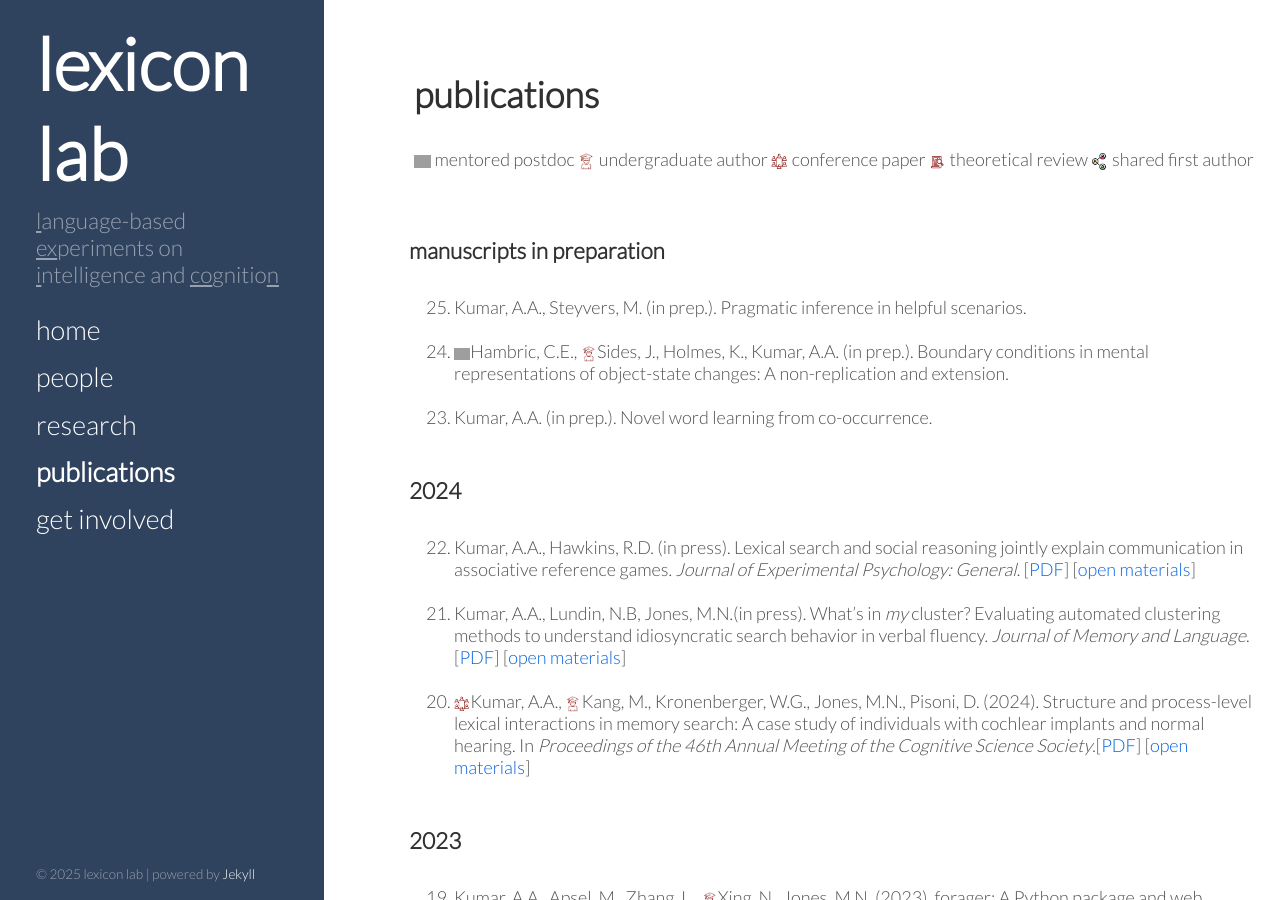
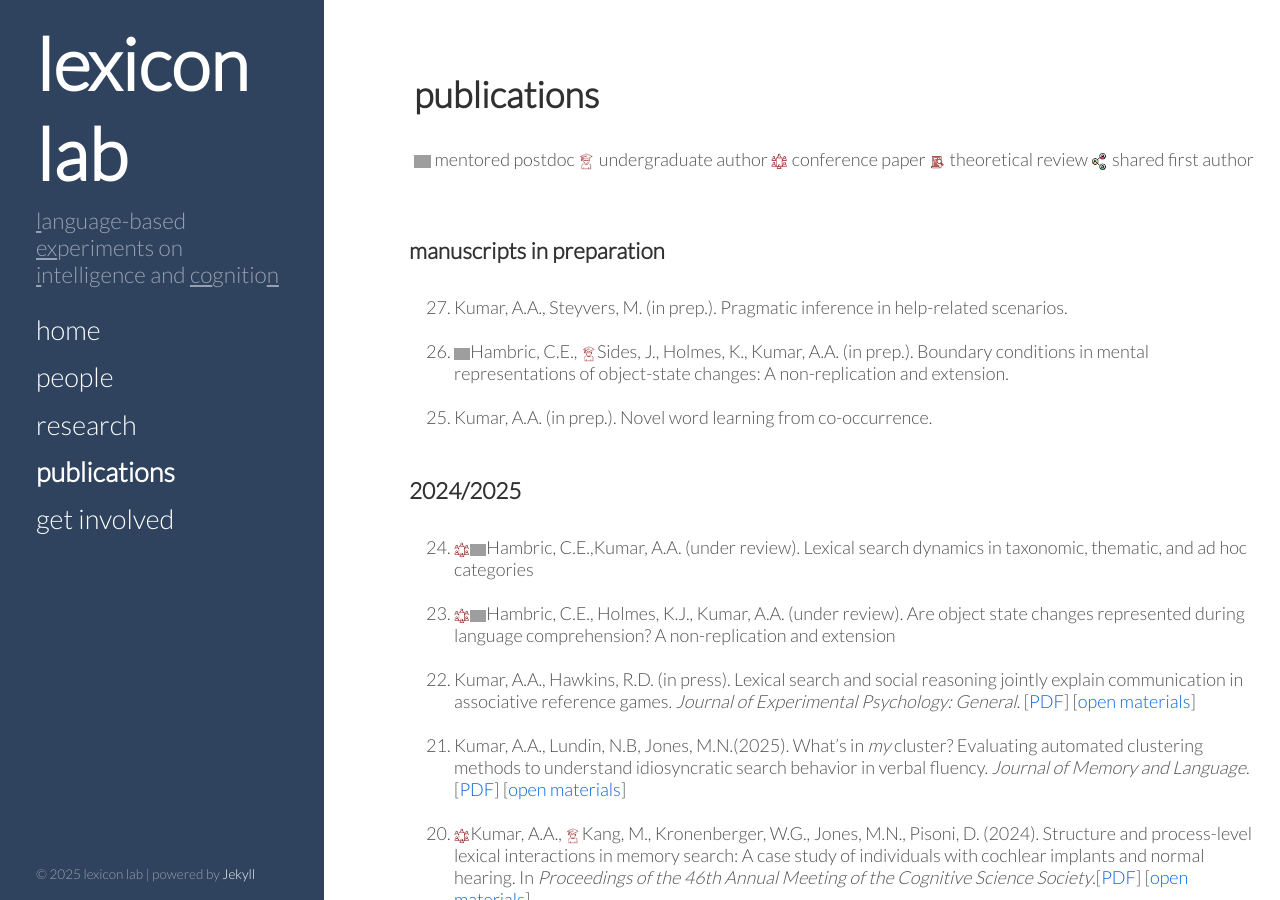
Before and after one commit to thelexiconlab/thelexiconlab.github.io, a Jekyll site: the page built from publications.html, in a window 1280 px wide and 900 px high. Built offline with Jekyll 4.4.1, drawn with Linux system fonts in a browser that asks for light colours; Markdown is read by kramdown in place of the engine named in the settings; grey boxes are pictures that could not be loaded.

Commit message:
update papers & positions

```diff
--- a/get involved.html
+++ b/get involved.html
@@ -22,7 +22,7 @@ To know more about our work and current projects, please head over to our <a hre
 
 Below are the available positions: <br><br>
 
-<u>Spring 2025: 2 students (Reach out before December 2024)</u><br><br>
+<!-- <u>Spring 2025: 2 students (Reach out before December 2024)</u><br><br>
 <ul>
     <li><u>Project 1: Collaborative Learning</u> (Independent Study, for credit only, 8-10 hours/week)
         <ul>
--- a/publications.html
+++ b/publications.html
@@ -14,12 +14,15 @@ order: 4
 <section>
 <ol reversed>
 <h3 class="unindent" > manuscripts in preparation </h3><br>
-<li><div>Kumar, A.A., Steyvers, M. (in prep.). Pragmatic inference in helpful scenarios.</div></li><br>
+<li><div>Kumar, A.A., Steyvers, M. (in prep.). Pragmatic inference in help-related scenarios.</div></li><br>
 <li><div><img src ="/images/icons/phd-icon.png" alt=" icon" class = "papericon" title="postdoc">Hambric, C.E., <img src ="/images/icons/undergrad.png" alt="ug icon" class = "papericon" title="undergraduate author">Sides, J., Holmes, K., Kumar, A.A. (in prep.). Boundary conditions in mental representations of object-state changes: A non-replication and extension.</div></li><br>
 <li><div>Kumar, A.A. (in prep.). Novel word learning from co-occurrence.</div></li><br>
-<h3 class="unindent"> 2024 </h3><br>
+<h3 class="unindent"> 2024/2025 </h3><br>
+<li><div><img src ="/images/icons/conference.png" alt="conference icon" class = "papericon"><img src ="/images/icons/phd-icon.png" alt=" icon" class = "papericon" title="postdoc">Hambric, C.E.,Kumar, A.A. (under review). Lexical search dynamics in taxonomic, thematic, and ad hoc categories</div></li><br>
+<li><div><img src ="/images/icons/conference.png" alt="conference icon" class = "papericon"><img src ="/images/icons/phd-icon.png" alt=" icon" class = "papericon" title="postdoc">Hambric, C.E., Holmes, K.J., Kumar, A.A. (under review). Are object state changes represented during language comprehension? A non-replication and extension
+</div></li><br>
 <li><div>Kumar, A.A., Hawkins, R.D. (in press). Lexical search and social reasoning jointly explain communication in associative reference games. <i>Journal of Experimental Psychology: General</i>. [<a href="https://osf.io/preprints/psyarxiv/3a9kq" target="_blank" style="color:#0864dd;">PDF</a>] [<a href="https://github.com/hawkrobe/lexical-search-and-pragmatics" target="_blank" style="color:#0864dd;">open materials</a>]</div></li><br>
-<li><div>Kumar, A.A., Lundin, N.B, Jones, M.N.(in press). What’s in <i>my</i> cluster? Evaluating automated clustering methods to understand idiosyncratic search behavior in verbal fluency. <i>Journal of Memory and Language</i>. [<a href="https://osf.io/preprints/psyarxiv/9anmr" target="_blank" style="color:#0864dd;">PDF</a>] [<a href="https://github.com/thelexiconlab/whats-in-my-cluster" target="_blank" style="color:#0864dd;">open materials</a>]</div></li><br>
+<li><div>Kumar, A.A., Lundin, N.B, Jones, M.N.(2025). What’s in <i>my</i> cluster? Evaluating automated clustering methods to understand idiosyncratic search behavior in verbal fluency. <i>Journal of Memory and Language</i>. [<a href="https://osf.io/preprints/psyarxiv/9anmr" target="_blank" style="color:#0864dd;">PDF</a>] [<a href="https://github.com/thelexiconlab/whats-in-my-cluster" target="_blank" style="color:#0864dd;">open materials</a>]</div></li><br>
 <li><div><img src ="/images/icons/conference.png" alt="conference icon" class = "papericon">Kumar, A.A., <img src ="/images/icons/undergrad.png" alt="ug icon" class = "papericon" title="undergraduate author">Kang, M., Kronenberger, W.G., Jones, M.N., Pisoni, D. (2024). Structure and process-level lexical interactions in memory search: A case study of individuals with cochlear implants and normal hearing. In <i> Proceedings of the 46th Annual Meeting of the Cognitive Science Society</i>.[<a href="https://drive.google.com/file/d/1bVGQ8VQP5yoAcPEwUccNU6PJAWGw3vG1/view?usp=sharing" target="_blank" style="color:#0864dd;">PDF</a>] [<a href="https://github.com/thelexiconlab/cochlear-project" target="_blank" style="color:#0864dd;">open materials</a>]</div></li><br>
 <h3 class="unindent"> 2023 </h3><br>
 <li><div>Kumar, A.A., Apsel, M., Zhang, L., <img src ="/images/icons/undergrad.png" alt="ug icon" class = "papericon" title="undergraduate author">Xing, N., Jones. M.N. (2023). forager: A Python package and web interface for modeling mental search. <i>Behavior Research Methods</i> [<a href="https://psyarxiv.com/3y9df" target="_blank" style="color:#0864dd;">PDF</a>] [<a href="https://github.com/thelexiconlab/forager-analyses" target="_blank" style="color:#0864dd;">open materials</a>]</div></li><br>
```
Also changed, not shown: other parts of get involved.html (+2 -2 lines).
